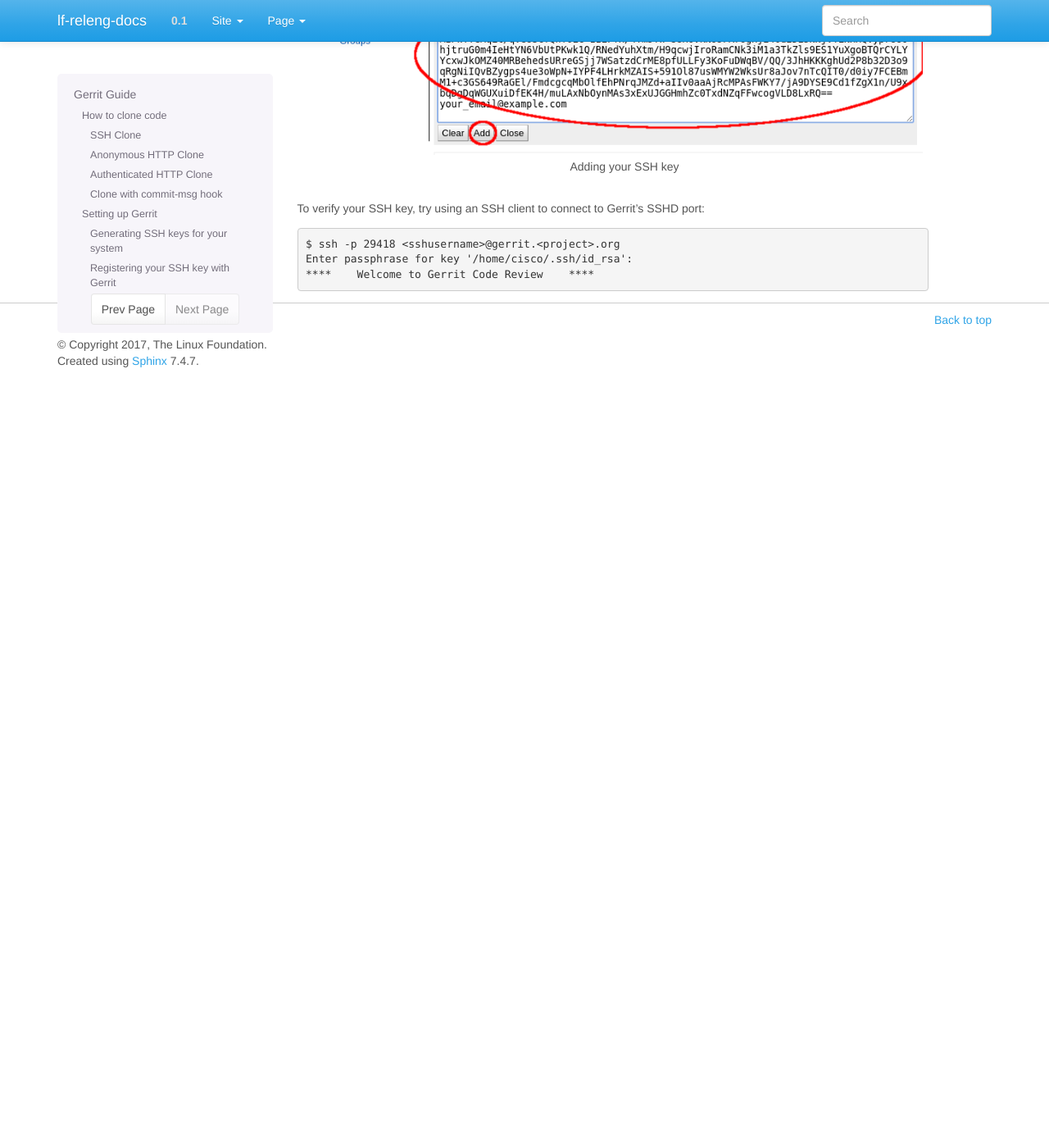
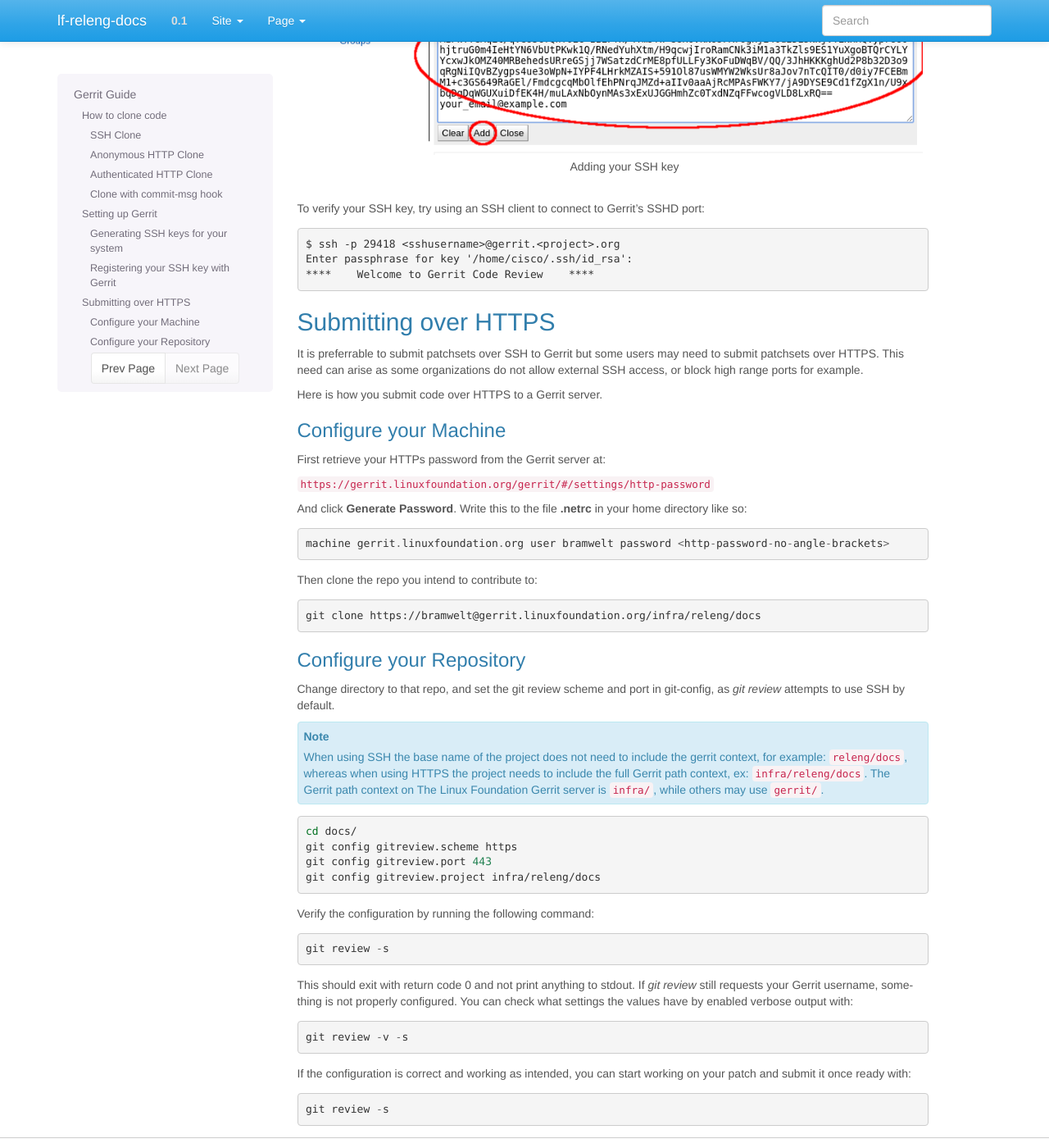
Before and after one commit to lfit/releng-docs, a Sphinx documentation site: the page built from docs/gerrit.rst, in a window 1280 px wide and 1400 px high, scrolled down 3408 px. Shown: the whole window at 82% size. Built offline with Sphinx 7.4.7, drawn with Linux system fonts in a browser that asks for light colours; before the commit the page ends 3868 px from its top, so only the background shows below that; some of the changed text lies outside the part shown.

Commit message:
How To Submit Patches to Gerrit over HTTPS
Documents the steps required to configure a user's machine and
repository in order to submit to Gerrit over https.

Change-Id: I4843b14467c4c3a5658427f23befddb267c868db
Issue-ID: RELENG-563
Signed-off-by: Trevor Bramwell <tbramwell@linuxfoundation.org>

```diff
--- a/docs/gerrit.rst
+++ b/docs/gerrit.rst
@@ -13,7 +13,7 @@
 
 .. note::
 
-   Here's more information on `Gerrit <https://code.google.com/p/gerrit/>`_
+   Here is more information on `Gerrit <https://code.google.com/p/gerrit/>`_
 
 How to clone code
 =================
@@ -48,9 +48,9 @@
 
    git clone ssh://jwagantall@gerrit.onap.org:29418/aaf/inno
 
-Since we are constantly working on uploading new code into the repositories, it's
-recommended to use SSH clones since the remotes for pushing code get configured
-appropriately.
+Since we are constantly working on uploading new code into the
+repositories, it is recommended to use SSH clones since the remotes for
+pushing code get configured appropriately.
 
 Anonymous HTTP Clone
 ----------------
@@ -130,7 +130,7 @@
 
 .. note::
 
-    Here's more information on `SSH keys for Ubuntu
+    Here is more information on `SSH keys for Ubuntu
     <https://help.ubuntu.com/community/SSH/OpenSSH/Keys>`_
     and more on `generating SSH keys
     <https://help.github.com/articles/generating-ssh-keys/>`_
@@ -198,3 +198,70 @@
     $ ssh -p 29418 <sshusername>@gerrit.<project>.org
     Enter passphrase for key '/home/cisco/.ssh/id_rsa':
     ****    Welcome to Gerrit Code Review    ****
+
+
+Submitting over HTTPS
+=====================
+
+It is preferrable to submit patchsets over SSH to Gerrit but some users
+may need to submit patchsets over HTTPS. This need can arise as some
+organizations do not allow external SSH access, or block high range ports
+for example.
+
+Here is how you submit code over HTTPS to a Gerrit server.
+
+Configure your Machine
+----------------------
+
+First retrieve your HTTPs password from the Gerrit server at:
+
+``https://gerrit.linuxfoundation.org/gerrit/#/settings/http-password``
+
+And click **Generate Password**. Write this to the file **.netrc** in your
+home directory like so::
+
+  machine gerrit.linuxfoundation.org user bramwelt password <http-password-no-angle-brackets>
+
+Then clone the repo you intend to contribute to:
+
+.. code-block:: shell
+
+   git clone https://bramwelt@gerrit.linuxfoundation.org/infra/releng/docs
+
+Configure your Repository
+-------------------------
+
+Change directory to that repo, and set the git review scheme and port in
+git-config, as `git review` attempts to use SSH by default.
+
+.. note::
+
+     When using SSH the base name of the project does not need to include
+     the gerrit context, for example: ``releng/docs``, whereas when
+     using HTTPS the project needs to include the full Gerrit path
+     context, ex: ``infra/releng/docs``. The Gerrit path context on The
+     Linux Foundation Gerrit server is ``infra/``, while others may use
+     ``gerrit/``.
+
+.. code-block:: shell
+
+    cd docs/
+    git config gitreview.scheme https
+    git config gitreview.port 443
+    git config gitreview.project infra/releng/docs
+
+Verify the configuration by running the following command::
+
+    git review -s
+
+This should exit with return code 0 and not print anything to stdout.
+If `git review` still requests your Gerrit username, something is not
+properly configured. You can check what settings the values have by
+enabled verbose output with::
+
+    git review -v -s
+
+If the configuration is correct and working as intended, you can
+start working on your patch and submit it once ready with::
+
+    git review -s
```
